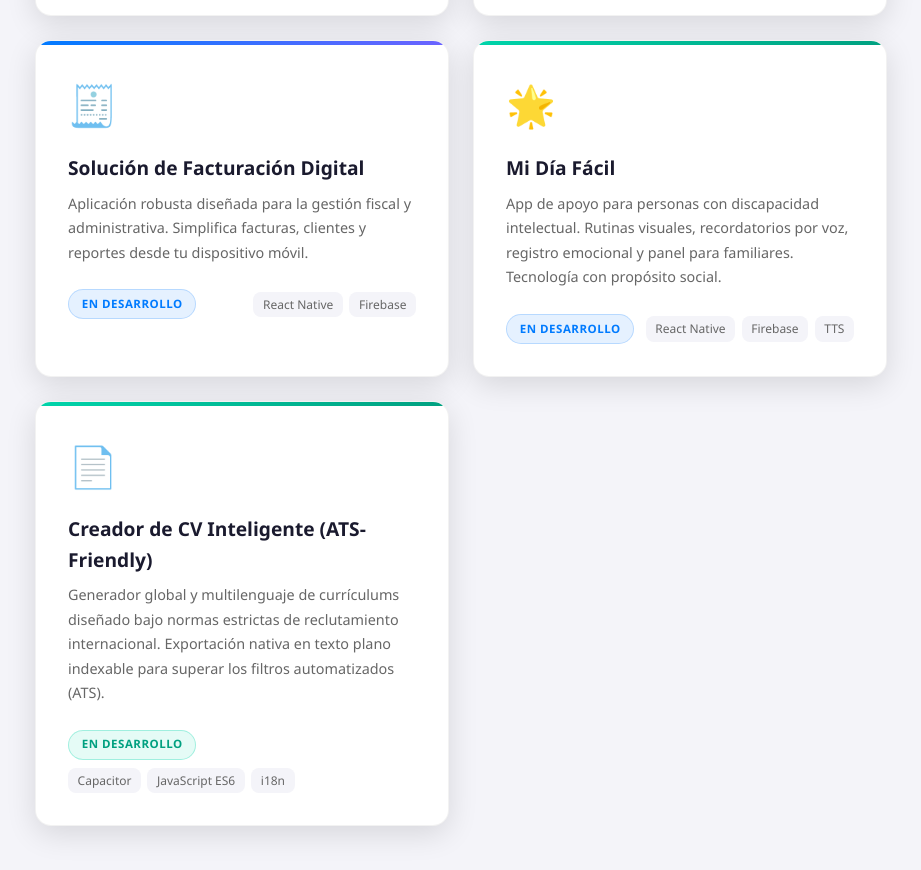
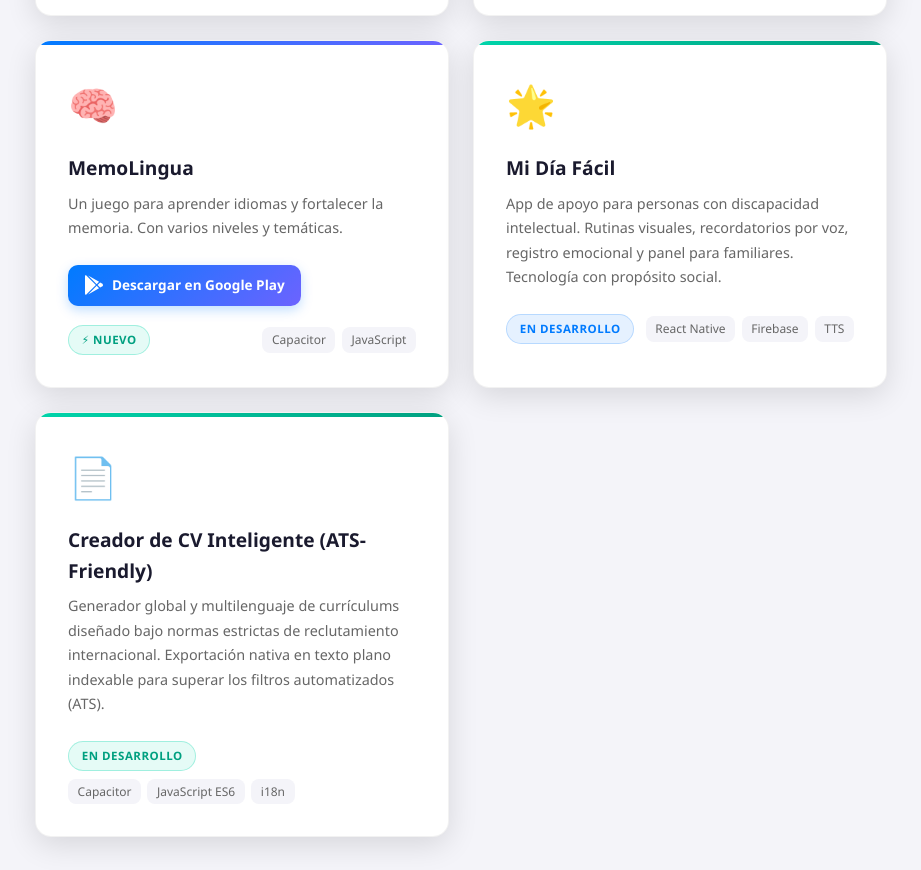
Before and after one commit to atomodevsit/atomodevsit.github.io, a plain HTML site: page index.html in a window 1280 px wide. Shown: the part 1705-2575 px from the top of the page, without its empty margins (179-1100 px from the left). Drawn offline with Linux system fonts and the light colour scheme.

Commit message:
Update index.html

```diff
--- a/index.html
+++ b/index.html
@@ -672,20 +672,26 @@
                 </div>
             </div>
 
-            <!-- APP 5: Facturación -->
+            <!-- APP 5: MemoLingua -->
             <div class="app-card fade-in">
-                <span class="card-icon">🧾</span>
-                <h3>Solución de Facturación Digital</h3>
+                <span class="card-icon">🧠</span>
+                <h3>MemoLingua</h3>
                 <p>
-                    Aplicación robusta diseñada para la gestión fiscal y
-                    administrativa. Simplifica facturas, clientes y reportes
-                    desde tu dispositivo móvil.
+                    Un juego para aprender idiomas y fortalecer la
+                    memoria. Con varios niveles y temáticas.
                 </p>
+                <a href="https://play.google.com/store/apps/details?id=com.memolingua.app&hl=es_CR"
+                   target="_blank" rel="noopener" class="play-store-btn">
+                    <svg viewBox="0 0 512 512" width="20" height="20" fill="currentColor" aria-hidden="true">
+                        <path d="M325.3 234.3L104.6 13l280.8 161.2-60.1 60.1zM47 0C34 6.8 25.3 19.2 25.3 35.3v441.3c0 16.1 8.7 28.5 21.7 35.3l256.6-256L47 0zm425.2 225.6l-58.9-34.1-65.7 64.5 65.7 64.5 60.1-34.1c17.7-11.2 17.7-34.4-1.2-60.8zM104.6 499l280.8-161.2-60.1-60.1L104.6 499z"/>
+                    </svg>
+                    <span>Descargar en Google Play</span>
+                </a>
                 <div class="card-footer">
-                    <span class="badge badge-dev">En desarrollo</span>
+                    <span class="badge badge-new">⚡ Nuevo</span>
                     <div class="tech-tags">
-                        <span class="tech-tag">React Native</span>
-                        <span class="tech-tag">Firebase</span>
+                        <span class="tech-tag">Capacitor</span>
+                        <span class="tech-tag">JavaScript</span>
                     </div>
                 </div>
             </div>
```
